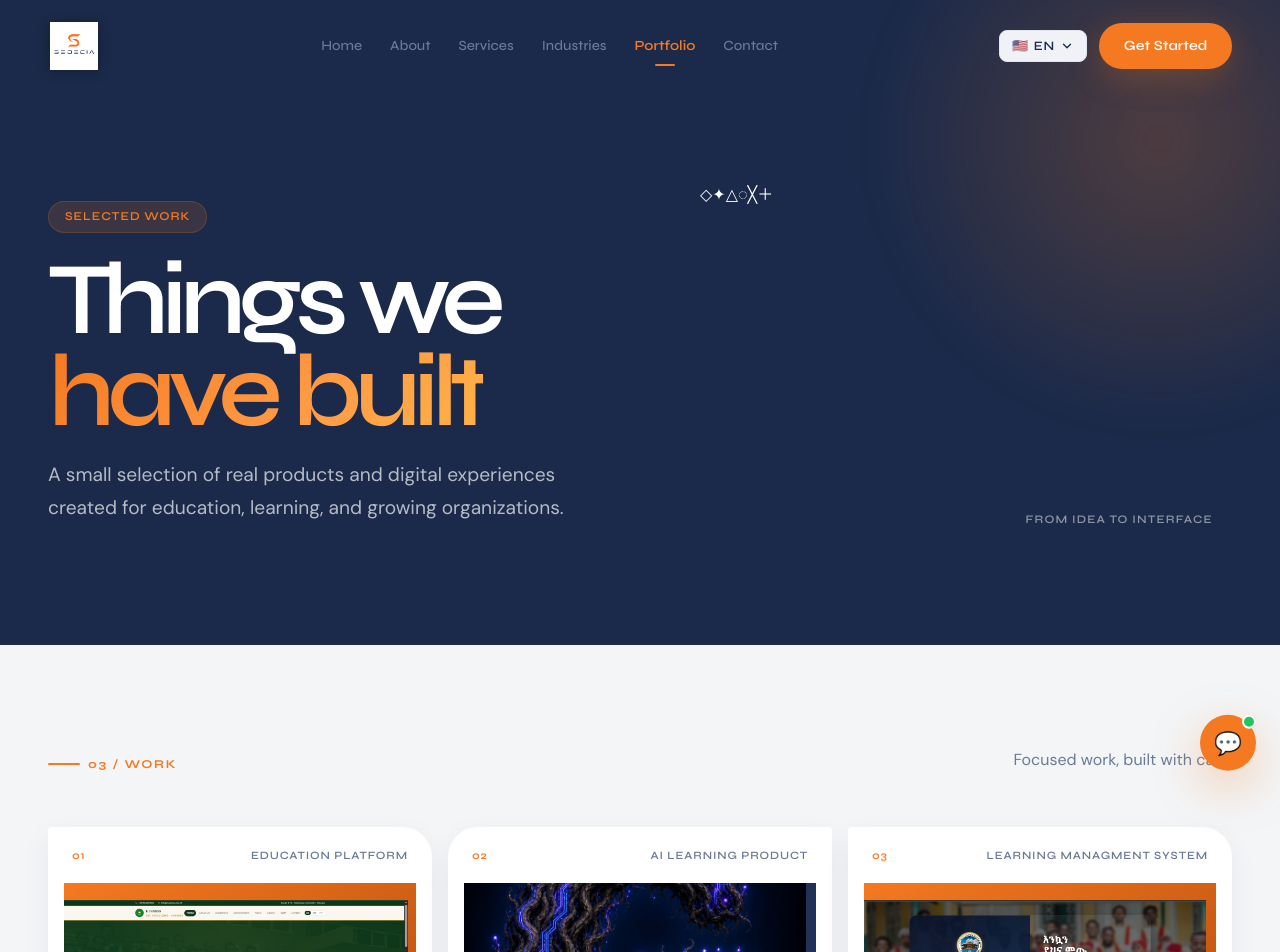
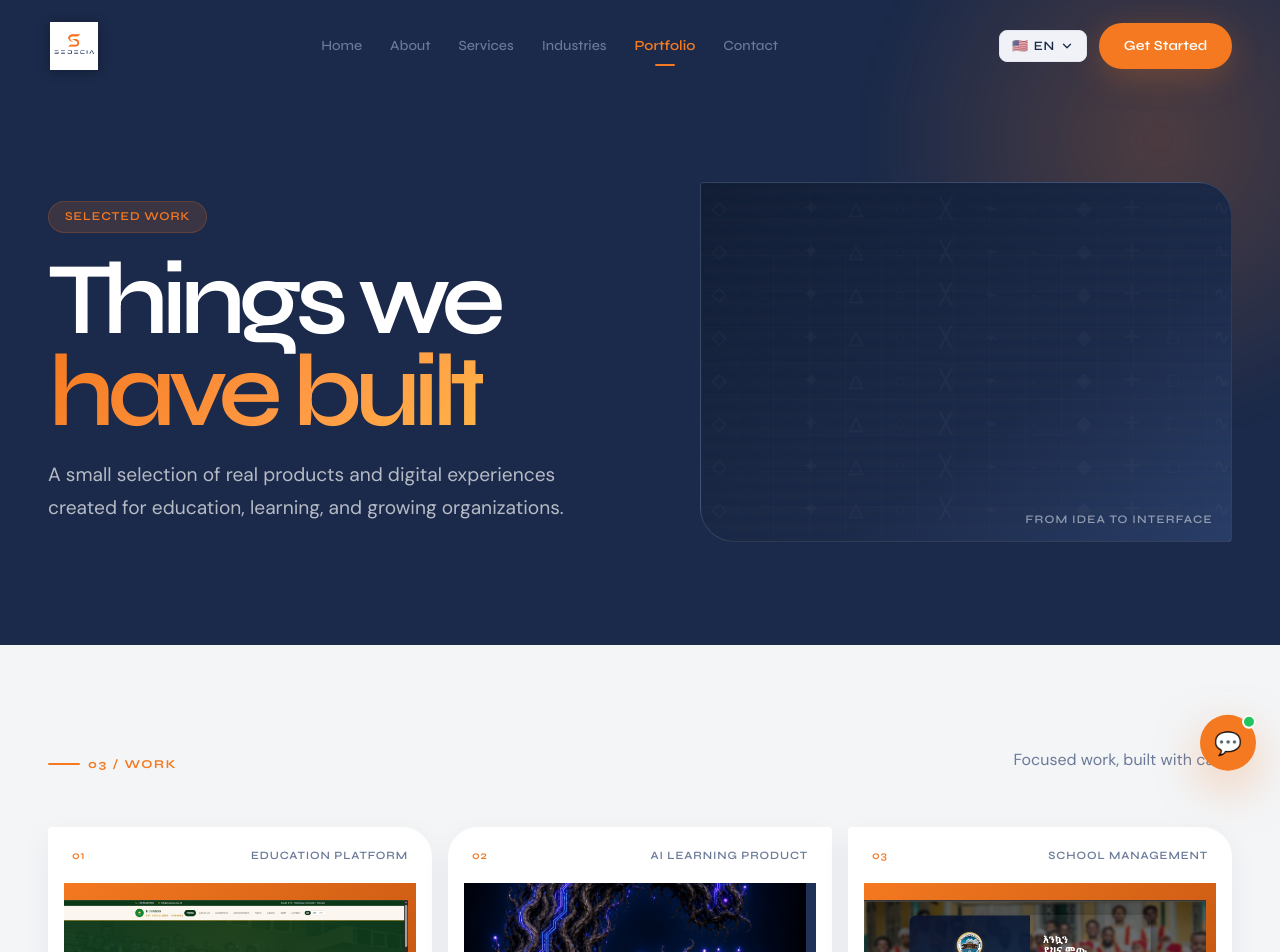
Before and after one commit to yerondereje432/sedecia, a React (Vite) app: page /portfolio in a window 1280 px wide. Shown: the top 952 px of the page. Built offline with nearby package versions, Linux system fonts and the light colour scheme.

Commit message:
Update project type and add HolographicWall component

```diff
--- a/src/pages/Portfolio.jsx
+++ b/src/pages/Portfolio.jsx
@@ -2,6 +2,7 @@ import React from 'react';
 import { Helmet } from 'react-helmet-async';
 import { motion } from 'framer-motion';
 import CTASection from '@components/sections/CTASection';
+import HolographicWall from '@components/ui/HolographicWall';
 import './Portfolio.css';
 
 const PROJECTS = [
@@ -29,7 +30,7 @@ const PROJECTS = [
   },
   {
     number: '03',
-    type: 'Learning Managment System',
+    type: 'School management',
     title: 'Sunday School Portal',
     description: 'A practical school operations portal supporting lessons, assignments, attendance, grading, and student progress.',
     work: 'Portal interface · Student views · Admin workflows · Learning management features',
@@ -73,7 +74,7 @@ export default function Portfolio() {
               </p>
             </motion.div>
             <motion.div className="portfolio-hero__visual" initial={{ opacity: 0, scale: .92 }} animate={{ opacity: 1, scale: 1 }} transition={{ delay: .25, duration: .8 }}>
-              <div className="portfolio-hero__pattern" aria-hidden="true"><span>◇</span><span>✦</span><span>△</span><span>◌</span><span>╳</span><span>＋</span></div>
+              <HolographicWall intensity={0.75} radius={180} />
               <span className="portfolio-hero__visual-label">From idea to interface</span>
             </motion.div>
           </div>
```
